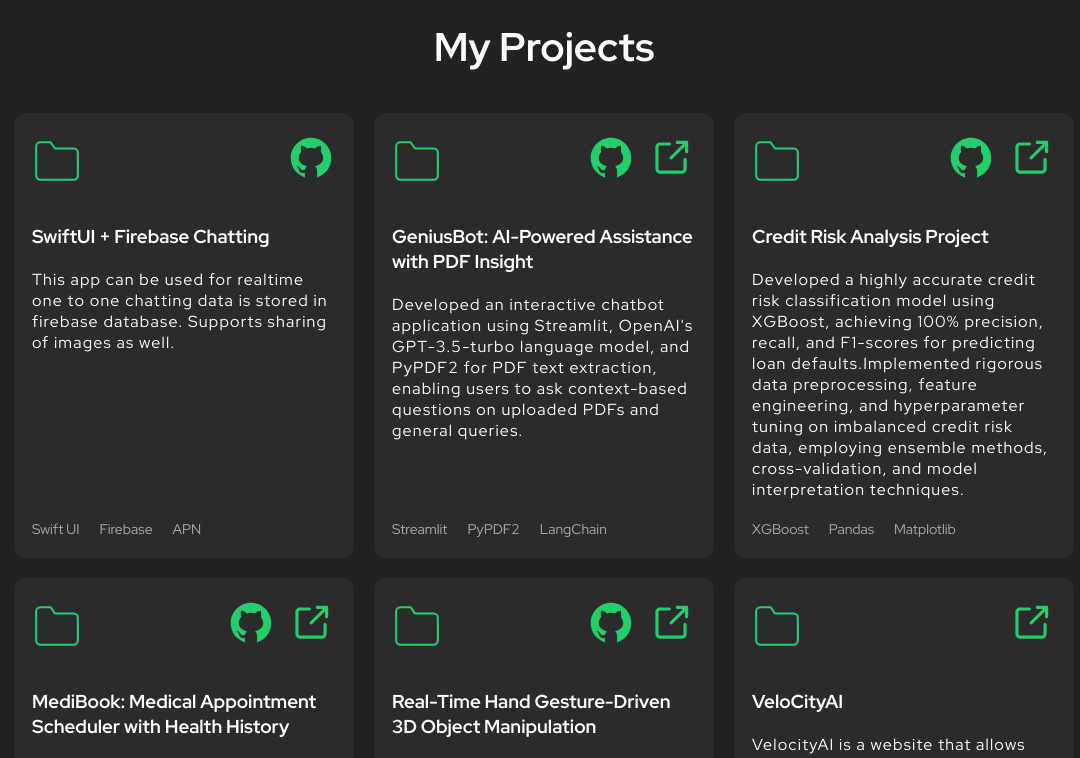
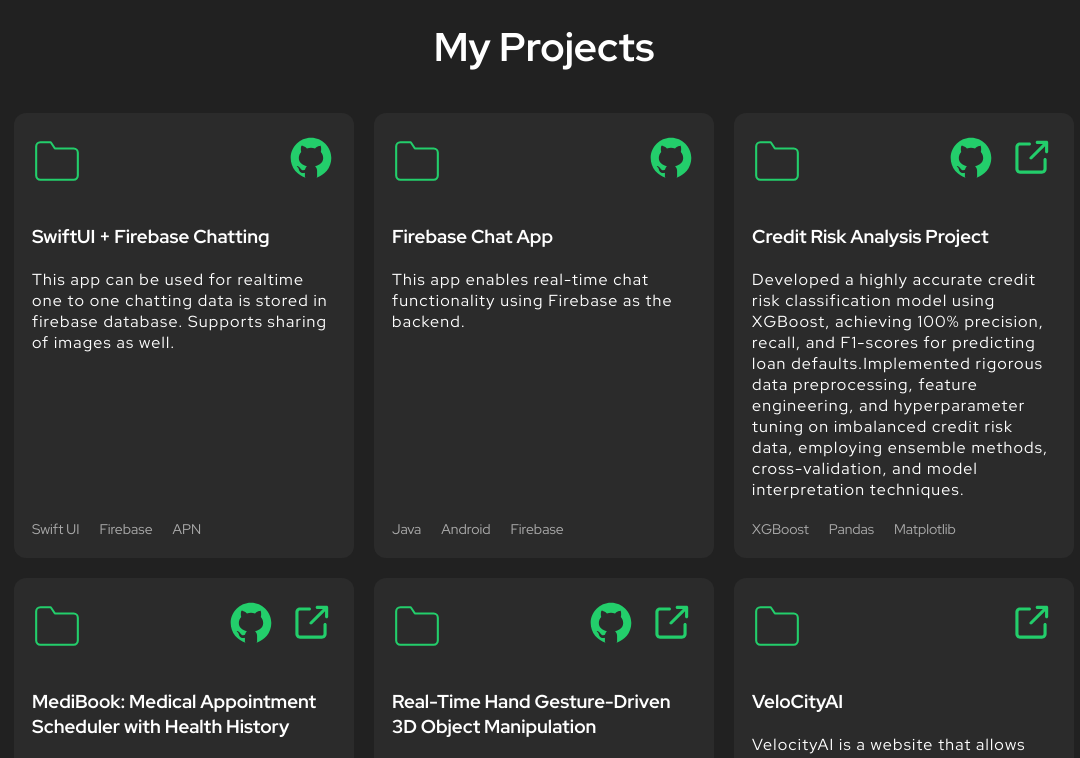
Before and after one commit to yuliiak111/portfolio, a React (Create React App) app: page / in a window 1280 px wide. Shown: the part 1360-2118 px from the top of the page, without its empty margins (96-1176 px from the left). Built offline with nearby package versions, Linux system fonts and the light colour scheme.

Commit message:
update project section

```diff
--- a/src/components/Project/Project.tsx
+++ b/src/components/Project/Project.tsx
@@ -33,23 +33,21 @@ export function Project() {
             <header>
               <svg width="50" xmlns="http://www.w3.org/2000/svg" role="img" viewBox="0 0 24 24" fill="none" stroke="#23ce6b " strokeWidth="1" strokeLinecap="round" strokeLinejoin="round"><title>Folder</title> <path d="M22 19a2 2 0 0 1-2 2H4a2 2 0 0 1-2-2V5a2 2 0 0 1 2-2h5l2 3h9a2 2 0 0 1 2 2z"></path> </svg>
               <div className="project-links">
-                <a href="https://github.com/CodeVinayak/AI-Chatbot-Assistant" target="_blank" rel="noreferrer">
+                <a href="https://github.com/yuliiak111/Android_Firebase_Chat.git" target="_blank" rel="noreferrer">
                   <img src={githubIcon} alt="Visit site" /> </a>
-                <a href="https://ai-chatbot-t8fn.onrender.com" target="_blank" rel="noreferrer">
-                  <img src={externalLink} alt="Visit site" /></a>
               </div>
             </header>
             <div className="body">
-              <h3>GeniusBot: AI-Powered Assistance with PDF Insight</h3>
+              <h3>Firebase Chat App</h3>
               <p>
-                Developed an interactive chatbot application using Streamlit, OpenAI's GPT-3.5-turbo language model, and PyPDF2 for PDF text extraction, enabling users to ask context-based questions on uploaded PDFs and general queries.
+              This app enables real-time chat functionality using Firebase as the backend.
               </p>
             </div>
             <footer>
               <ul className="tech-list">
-                <li>Streamlit</li>
-                <li>PyPDF2</li>
-                <li>LangChain</li>
+                <li>Java</li>
+                <li>Android</li>
+                <li>Firebase</li>
               </ul>
             </footer>
           </div>
```
